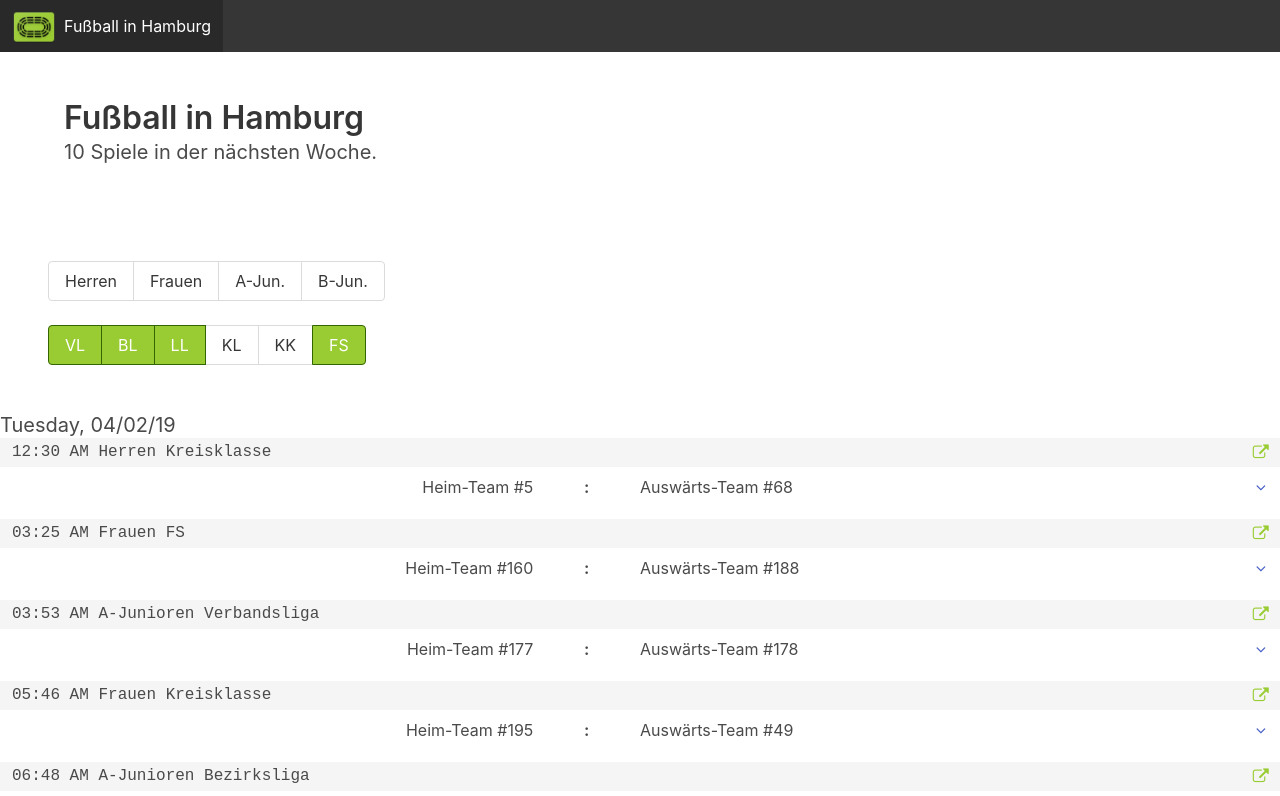
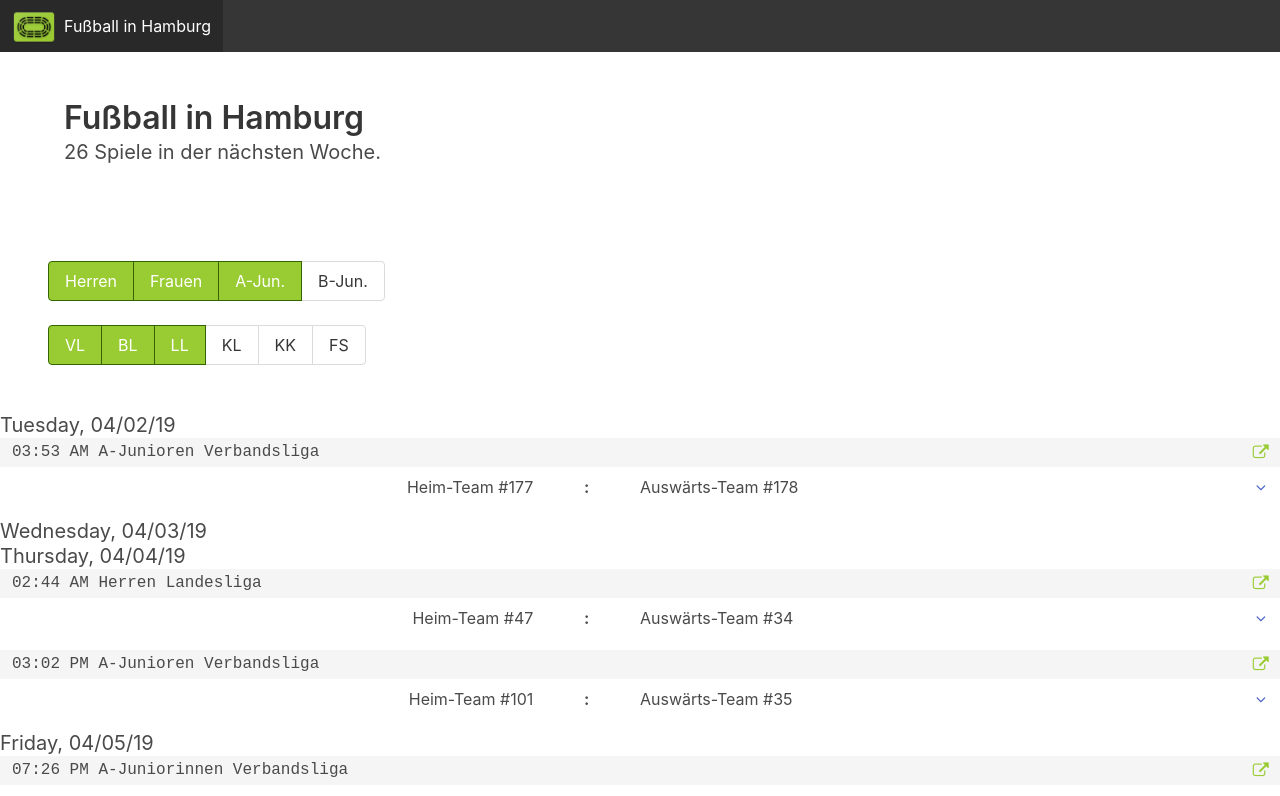
Before and after one commit to ollide/fussifinder-frontend, a React (Create React App) app: page / in a window 1280 px wide. Shown: the top 796 px of the page. Built offline with nearby package versions, Linux system fonts and the light colour scheme.

Commit message:
Introduced FilterContext and implemented filtering of matches by league & team

```diff
--- a/src/App.js
+++ b/src/App.js
@@ -6,17 +6,21 @@ import MatchDay from './MatchDay';
 import Footer from './Footer';
 
 import matchDays from './matches.json';
+import { FilterProvider } from './FilterContext';
 
 class App extends Component {
 
   render() {
+    let matches = 0;
+    matchDays.forEach(match => matches += match.matches.length);
+
     return (
-      <>
+      <FilterProvider>
         <Header />
         <section className="section">
           <div className="container">
             <h1 className="title">Fußball in Hamburg</h1>
-            <p className="subtitle">10 Spiele in der nächsten Woche.</p>
+            <p className="subtitle">{matches} Spiele in der nächsten Woche.</p>
           </div>
         </section>
 
@@ -24,10 +28,10 @@ class App extends Component {
           <Filter />
         </section>
 
-        {matchDays.map((matchDay) => <MatchDay matchDay={matchDay} />)}
+        {matchDays.map((matchDay) => <MatchDay key={matchDay.date} matchDay={matchDay} />)}
 
         <Footer />
-      </>
+      </FilterProvider>
     );
   }
 }
--- a/src/Filter.js
+++ b/src/Filter.js
@@ -1,31 +1,36 @@
 import React from 'react';
 
-import FilterButton from './FilterButton';
+import FilterLeagueButton from './FilterLeagueButton';
+import FilterTeamButton from './FilterTeamButton';
 import './Filter.scss';
+import { FilterContext } from './FilterContext';
 
 class Filter extends React.Component {
 
     render() {
         return (
+            <FilterContext.Consumer>
+                {context => (
                     <>
                         <div className="buttons has-addons team-type-filter">
-                    <FilterButton name="Herren" />
-                    <FilterButton name="Frauen" />
-                    <FilterButton name="A-Jun." />
-                    <FilterButton name="B-Jun." />
+                            <FilterTeamButton name="Herren" />
+                            <FilterTeamButton name="Frauen" />
+                            <FilterTeamButton name="A-Jun." filter="A-Jun" />
+                            <FilterTeamButton name="B-Jun." filter="B-Jun" />
                         </div>
                         <div className="buttons has-addons league-filter">
-                    <FilterButton name="VL" />
-                    <FilterButton name="BL" />
-                    <FilterButton name="LL" />
-                    <FilterButton name="KL" />
-                    <FilterButton name="KK" />
-                    <FilterButton name="FS" />
+                            <FilterLeagueButton name="VL" />
+                            <FilterLeagueButton name="BL" />
+                            <FilterLeagueButton name="LL" />
+                            <FilterLeagueButton name="KL" />
+                            <FilterLeagueButton name="KK" />
+                            <FilterLeagueButton name="FS" />
                         </div>
                     </>
+                )}
+            </FilterContext.Consumer>
         )
     }
-
 }
 
 export default Filter;
--- a/src/FilterButton.js
+++ /dev/null
@@ -1,31 +0,0 @@
-import React from 'react';
-
-import './FilterButton.scss'
-import FilterContext from './FilterContext';
-
-class FilterButton extends React.Component {
-
-    state = {
-        active: !!this.context[this.props.name],
-        filter: this.props.name,
-    }
-
-    handleClick = () => {
-        this.setState((prevState) => {
-            return { active: !prevState.active }
-        });
-    }
-
-    render() {
-        console.log(this.context);
-        const style = 'button' + (this.state.active ? ' is-active-filter' : '');
-        return (
-            <span className={style} onClick={this.handleClick}>
-                {this.props.name}
-            </span >
-        )
-    }
-}
-FilterButton.contextType = FilterContext;
-
-export default FilterButton;
--- a/src/FilterContext.js
+++ b/src/FilterContext.js
@@ -1,13 +1,71 @@
 import React from 'react';
 
-export const filters = {
-    VL: true,
-    BL: true,
-    LL: true,
-    KL: false,
-    KK: false,
-    FS: true,
-};
+export const FilterContext = React.createContext()
 
-const FilterContext = React.createContext(filters);
-export default FilterContext;
+export class FilterProvider extends React.Component {
+    constructor(props) {
+        super(props);
+
+        this.teamTypes = {
+            'Herren': 'Herren',
+            'Frauen': 'Frauen',
+            'A-Junioren': 'A-Jun',
+            'A-Juniorinnen': 'A-Jun',
+            'B-Junioren': 'B-Jun',
+            'B-Juniorinnen': 'B-Jun',
+        }
+
+        this.leagues = {
+            'Verbandsliga': 'VL',
+            'Bezirksiga': 'BL',
+            'Landesliga': 'LL',
+            'Kreisliga': 'KL',
+            'Kreisklasse': 'KK',
+            'FS': 'FS',
+            'r-FS': 'FS',
+            'L-FS': 'FS',
+            'B-FS': 'FS',
+            'K-FS': 'FS',
+        }
+
+        this.toggleTeam = (name) => {
+            const teamKey = this.teamTypes[name] || name;
+            this.setState(state => ({ team: { ...state.team, [teamKey]: !state.team[teamKey] } }));
+        }
+
+        this.toggleLeague = (name) => {
+            const leagueKey = this.leagues[name] || name;
+            this.setState(state => ({ league: { ...state.league, [leagueKey]: !state.league[leagueKey] } }));
+        }
+
+        this.isVisible = (teamType, league) => {
+            const teamKey = this.teamTypes[teamType] || teamType;
+            const leagueKey = this.leagues[league] || league;
+            return this.state.team[teamKey] && this.state.league[leagueKey];
+        }
+
+        this.state = {
+            team: {
+                Herren: true,
+                Frauen: true,
+                'A-Jun': true,
+                'B-Jun': false,
+            },
+            league: {
+                VL: true,
+                BL: true,
+                LL: true,
+                KL: false,
+                KK: false,
+                FS: false,
+            },
+            toggleTeam: this.toggleTeam,
+            toggleLeague: this.toggleLeague,
+            isVisible: this.isVisible,
+        }
+    }
+
+    render() {
+        return <FilterContext.Provider value={this.state}>{this.props.children}</FilterContext.Provider>
+    }
+}
--- /dev/null
+++ b/src/FilterLeagueButton.js
@@ -0,0 +1,23 @@
+import React from 'react';
+
+import './FilterButton.scss'
+import { FilterContext } from './FilterContext';
+
+class FilterLeagueButton extends React.Component {
+
+    render() {
+        const filter = this.props.name;
+        return (
+            <FilterContext.Consumer>
+                {context => (
+                    <span className={'button' + (context.league[filter] ? ' is-active-filter' : '')}
+                        onClick={() => context.toggleLeague(filter)}>
+                        {filter}
+                    </span >
+                )}
+            </FilterContext.Consumer>
+        )
+    }
+}
+
+export default FilterLeagueButton;
--- /dev/null
+++ b/src/FilterTeamButton.js
@@ -0,0 +1,24 @@
+import React from 'react';
+
+import './FilterButton.scss'
+import { FilterContext } from './FilterContext';
+
+class FilterTeamButton extends React.Component {
+
+    render() {
+        const name = this.props.name;
+        const filter = this.props.filter || name;
+        return (
+            <FilterContext.Consumer>
+                {context => (
+                    <span className={'button' + (context.team[filter] ? ' is-active-filter' : '')}
+                        onClick={() => context.toggleTeam(filter)}>
+                        {name}
+                    </span>
+                )}
+            </FilterContext.Consumer>
+        )
+    }
+}
+
+export default FilterTeamButton;
--- a/src/Match.js
+++ b/src/Match.js
@@ -1,39 +1,55 @@
 import React from 'react';
 
 import './Match.scss'
+import { FilterContext } from './FilterContext';
 
 class Match extends React.Component {
 
     render() {
+        const match = this.props.match;
+
         const dateFormat = new Intl.DateTimeFormat('default', { hour: '2-digit', minute: '2-digit' });
-        const kickOff = dateFormat.format(new Date(this.props.match.date));
+        const kickOff = dateFormat.format(new Date(match.date));
         return (
+
+            <FilterContext.Consumer>
+                {context => {
+                    const visible = context.isVisible(match.teamType, match.league);
+                    if (!visible) {
+                        return <></>
+                    } else {
+                        return (
+                            <>
                                 <div className="match columns is-multiline is-mobile is-vcentered">
                                     <div className="column is-11 match-header">
                                         {kickOff}&nbsp;
-                    <span className="team-type">{this.props.match.teamType}</span>&nbsp;
-                    <span className="team-league">{this.props.match.league}</span>
+                    <span className="team-type">{match.teamType}</span>&nbsp;
+                    <span className="team-league">{match.league}</span>
                                     </div>
                                     <div className="column is-1 match-header right">
-                    <a href={this.props.match.url} target="_blank" rel="noopener noreferrer">
+                                        <a href={match.url} target="_blank" rel="noopener noreferrer">
                                             <i className="icon-link-ext"></i>
                                         </a>
                                     </div>
 
                                     <div className="column is-5 home-team">
-                    {this.props.match.clubHome}
+                                        {match.clubHome}
                                     </div>
                                     <div className="column is-1 match-separator">:</div>
                                     <div className="column is-5 away-team">
-                    {this.props.match.clubAway}
+                                        {match.clubAway}
                                     </div>
 
                                     <div className="column is-1 match-details">
-                    <a href={this.props.match.url} target="_blank" rel="noopener noreferrer">
+                                        <a href={match.url} target="_blank" rel="noopener noreferrer">
                                             <i className="icon-angle-down"></i>
                                         </a>
                                     </div>
                                 </div>
+                            </>)
+                    }
+                }}
+            </FilterContext.Consumer>
         )
     }
 }
```
Lines whose indentation alone changed are shown as unchanged.
